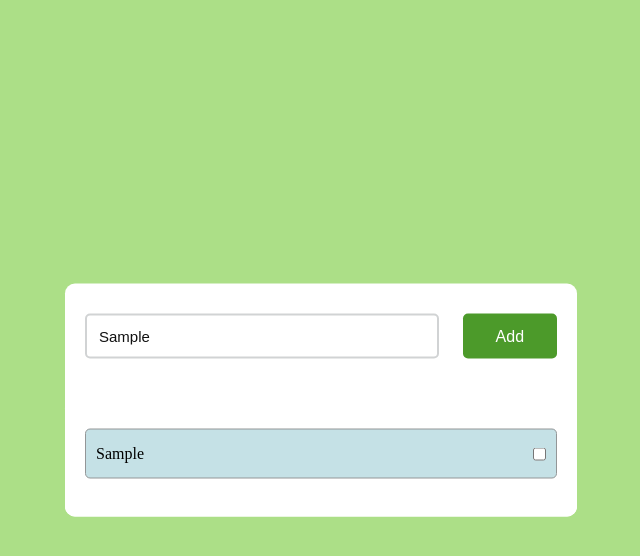
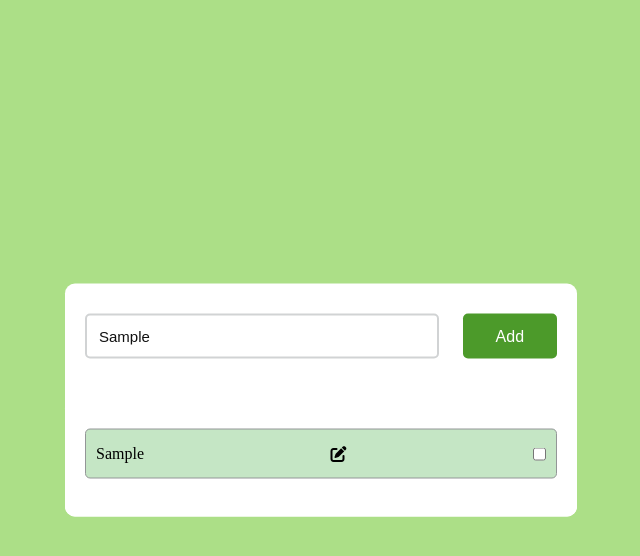
Before and after one commit to MathieuCoding/ToDoList, a plain HTML site: page index.html in a window 1280 px wide. Both pictures are taken after typing "Sample" into the empty fields and a click on the button "Add". Shown: the whole page, without its empty margins (319-959 px from the left). Drawn offline with Linux system fonts and the light colour scheme.

Commit message:
delete added

```diff
--- a/index.html
+++ b/index.html
@@ -6,6 +6,7 @@
     <meta name="viewport" content="width=device-width, initial-scale=1.0" />
     <title>TODO List</title>
     <link rel="stylesheet" href="style.css" />
+    <link rel="stylesheet" href="https://cdnjs.cloudflare.com/ajax/libs/font-awesome/6.2.1/css/all.min.css">
   </head>
 
   <body>
--- a/script.js
+++ b/script.js
@@ -13,71 +13,39 @@ function addNewTask()
         task.classList.add('task');
         tasks.appendChild(task);
 
+        // const taskName = document.createElement('input');
+        // taskName.type = 'text';
+        // taskName.value = newTaskInput.value;
+
         const taskName = document.createElement('p');
         taskName.innerHTML = newTaskInput.value;
         task.appendChild(taskName);
 
-        const isDone = document.createElement('input');
-        isDone.type = 'checkbox';
-        task.appendChild(isDone);
+        const edit = document.createElement('i');
+        edit.classList.add('fa-solid');
+        edit.classList.add('fa-pen-to-square');
+        task.appendChild(edit);
+        // taskName.addEventListener("click", editTask);
 
 
+        const checkbox = document.createElement('input');
+        checkbox.type = 'checkbox';
+        task.appendChild(checkbox);
+        checkbox.addEventListener("click", removeTask);
+    }
+}
 
-    }
+function removeTask()
+{
+    this.parentNode.remove();
+}
+
+
+function editTask()
+{
+
 }
 
 
 
-
-
-
 push.addEventListener("click", addNewTask);
-
-
-
-
-
-
-
-
-
-
-
-
-
-
-
-
-
-
-
-
-
-
-
-
-// document.querySelector('#push').onclick = function(){
-//     if(document.querySelector('#newtask input').value.length == 0){
-//         alert("Kindly Enter Task Name!!!!")
-//     }
-
-//     else{
-//         document.querySelector('#tasks').innerHTML += `
-//             <div class="task">
-//                 <span id="taskname">
-//                     ${document.querySelector('#newtask input').value}
-//                 </span>
-//                 <button class="delete">
-//                     <i class="far fa-trash-alt"></i>
-//                 </button>
-//             </div>
-//         `;
-
-//         var current_tasks = document.querySelectorAll(".delete");
-//         for(var i=0; i<current_tasks.length; i++){
-//             current_tasks[i].onclick = function(){
-//                 this.parentNode.remove();
-//             }
-//         }
-//     }
-// }
--- a/style.css
+++ b/style.css
@@ -71,7 +71,7 @@ body{
     justify-content: space-between;
     border: 1px solid #939697;
     cursor: pointer;
-    background-color: #c5e1e6;
+    background-color: #c5e6c5;
     height: 50px;
     margin-bottom: 8px;
     padding: 5px 10px;
```
